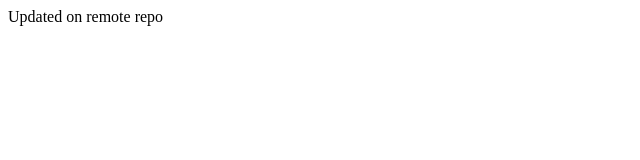
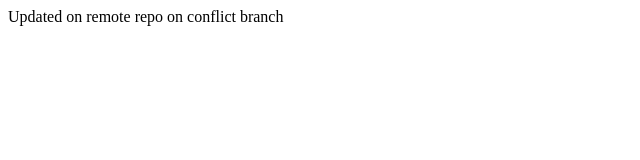
Before and after one commit to sakshipotdar/GitSessionRepo, a plain HTML site: page index.html in a window 1280 px wide. Shown: the whole page, without its empty margins (0-640 px from the left). Drawn offline with Linux system fonts and the light colour scheme.

Commit message:
Update index.html on conflict branch

```diff
--- a/index.html
+++ b/index.html
@@ -2,6 +2,6 @@
 <head>
 </head>
 <body>
-Updated on remote repo
+Updated on remote repo on conflict branch
 </body>
 </html>
```
